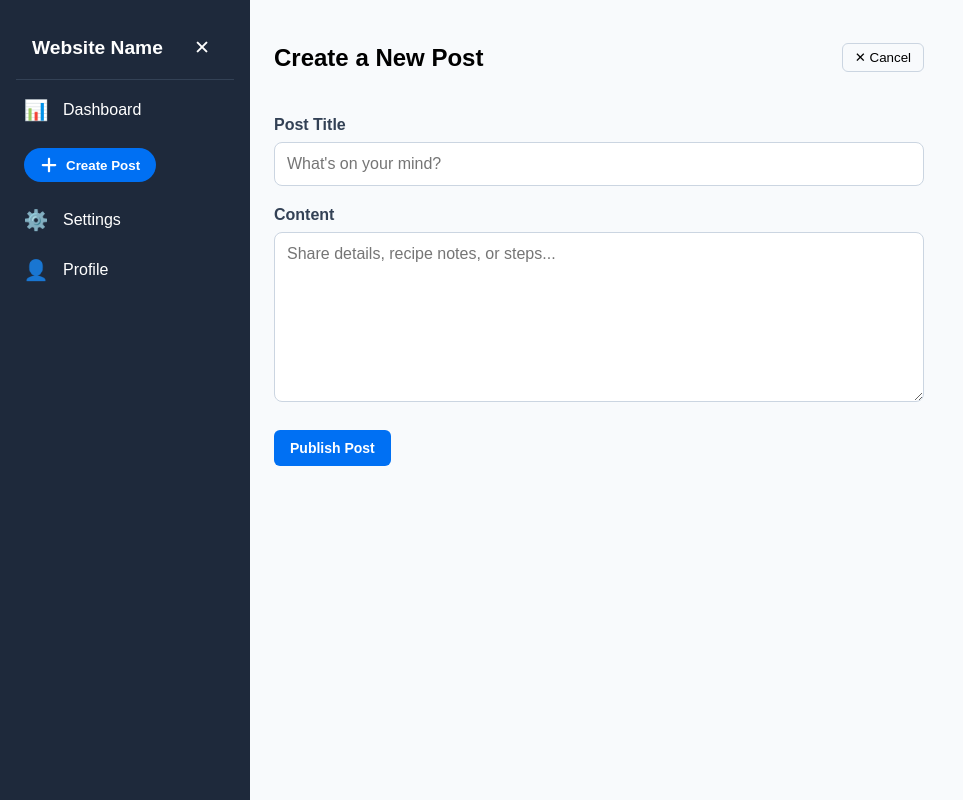
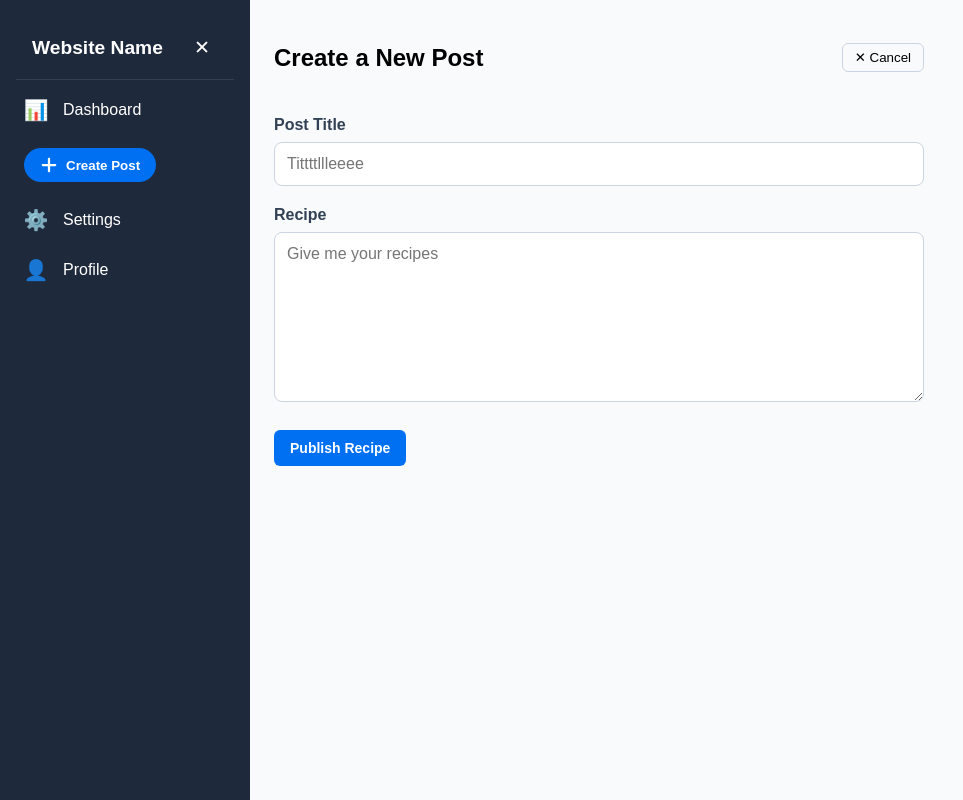
Before and after one commit to nyanym/recipe_app, a React (Vite) app in the folder client/: page /create-post in a window 1280 px wide. Shown: the whole page, without its empty margins (0-963 px from the left). Built offline with nearby package versions, Linux system fonts and the light colour scheme; no server answers.

Commit message:
edited post template a bit

```diff
--- a/client/src/CreatePostPage.jsx
+++ b/client/src/CreatePostPage.jsx
@@ -54,18 +54,18 @@ function CreatePostPage() {
             type="text"
             value={title}
             onChange={(e) => setTitle(e.target.value)}
-            placeholder="What's on your mind?"
+            placeholder="Tittttllleeee"
             required
             className="form-input"
           />
         </div>
 
         <div className="form-group">
-          <label className="form-label">Content</label>
+          <label className="form-label">Recipe</label>
           <textarea
             value={content}
             onChange={(e) => setContent(e.target.value)}
-            placeholder="Share details, recipe notes, or steps..."
+            placeholder="Give me your recipes"
             rows="8"
             required
             className="form-textarea"
@@ -74,7 +74,7 @@ function CreatePostPage() {
 
         <div className="form-actions">
           <button type="submit" disabled={isSubmitting} className="profile-btn">
-            {isSubmitting ? 'Publishing...' : 'Publish Post'}
+            {isSubmitting ? 'Publishing...' : 'Publish Recipe'}
           </button>
         </div>
       </form>
```
